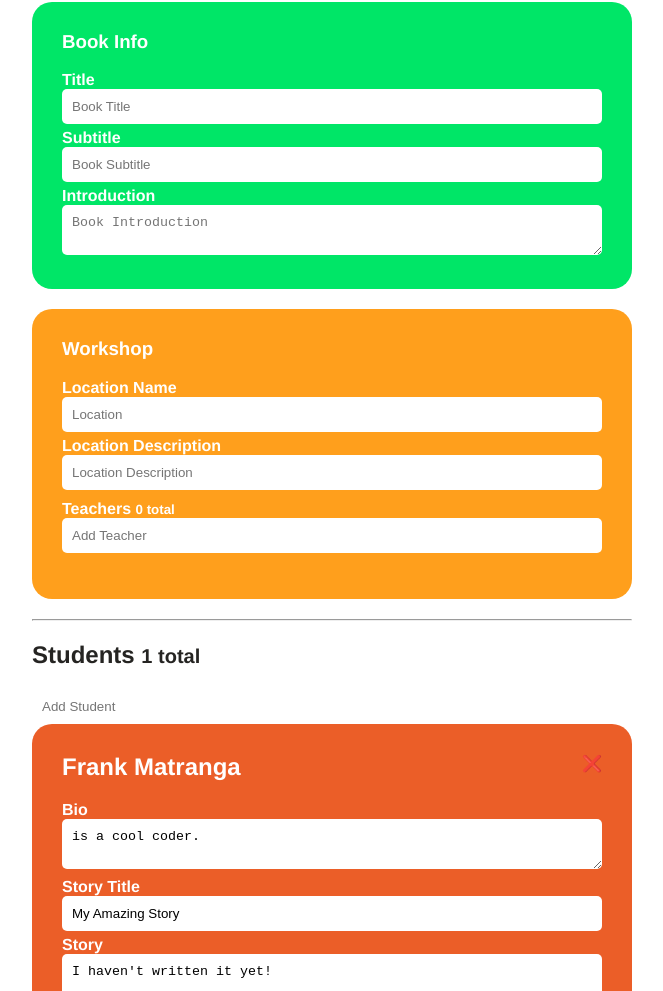
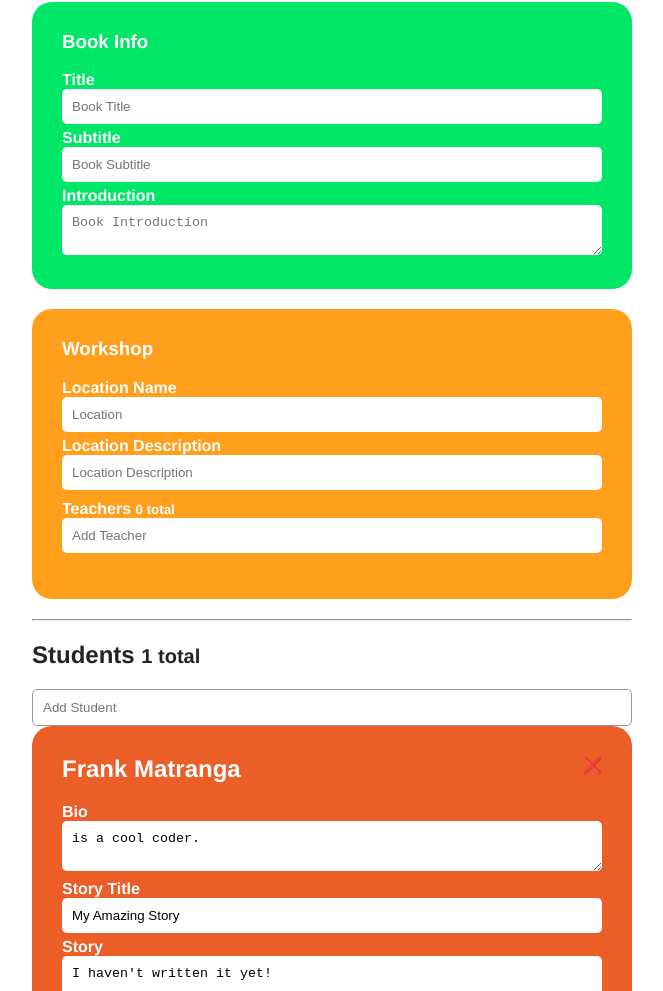
Before and after one commit to KidsTales/book-compiler, a website: page public/index.html in a window 1280 px wide. Shown: the part 106-1097 px from the top of the page, without its empty margins (308-971 px from the left). Drawn offline with nearby package versions, Linux system fonts and the light colour scheme.

Commit message:
Make form clear

```diff
--- a/public/index.html
+++ b/public/index.html
@@ -51,7 +51,7 @@
       <hr>
 
       <h2>Students <small>{{ students.length }} total</small></h2>
-      <input type="text" minlength=1 maxlength=40 placeholder="Add Student" @keyup.enter="addStudent">
+      <input id="add-student" type="text" minlength=1 maxlength=40 placeholder="Add Student" @keyup.enter="addStudent">
 
       <div id="students">
         <div class="student panel" v-for="(student, index) in students" :key="index">
--- a/public/style.css
+++ b/public/style.css
@@ -96,3 +96,7 @@ textarea {
   background-color: #FF0054;
   color: white;
 }
+
+#add-student {
+  border: 1px solid #999;
+}
```
